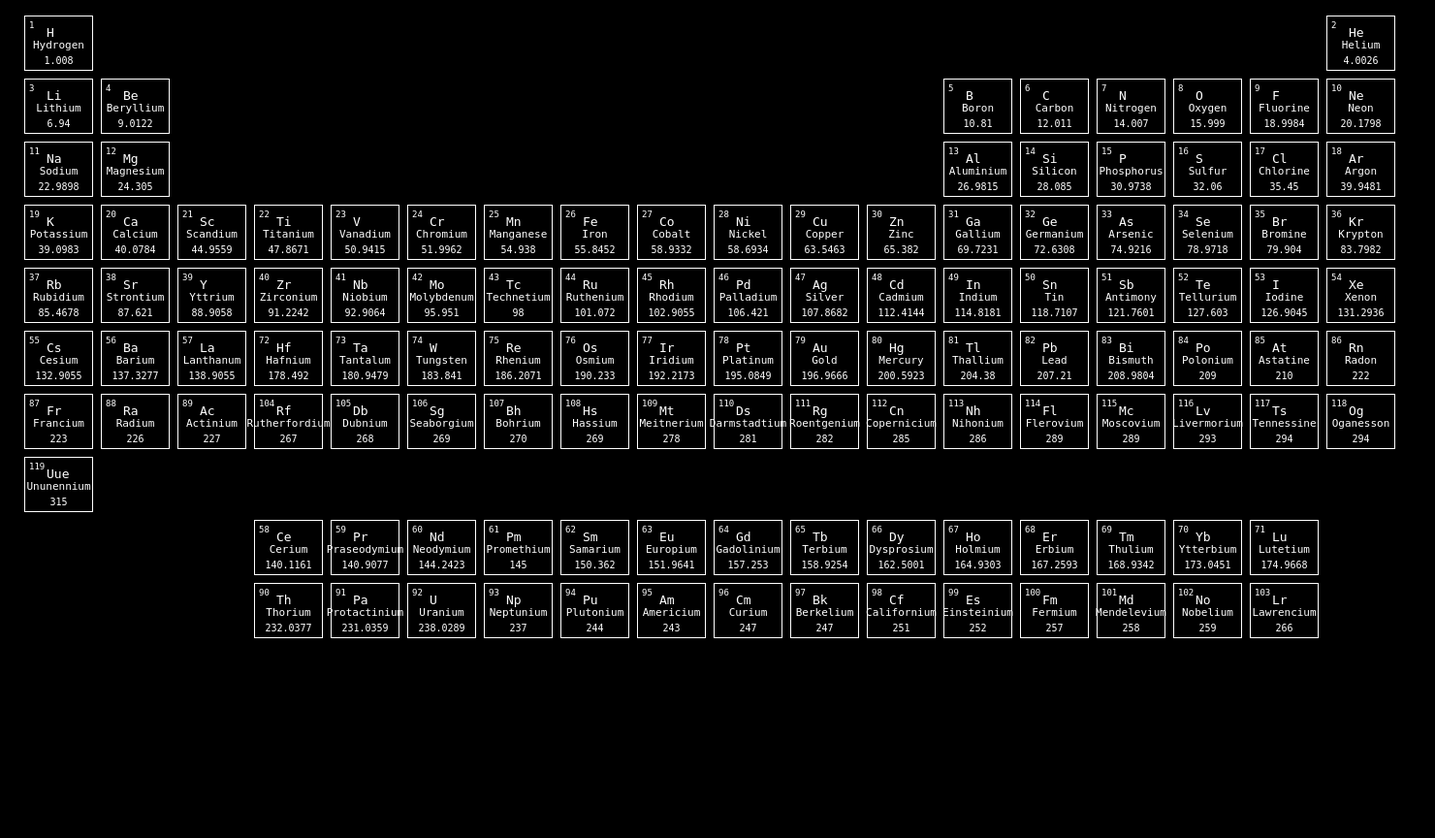
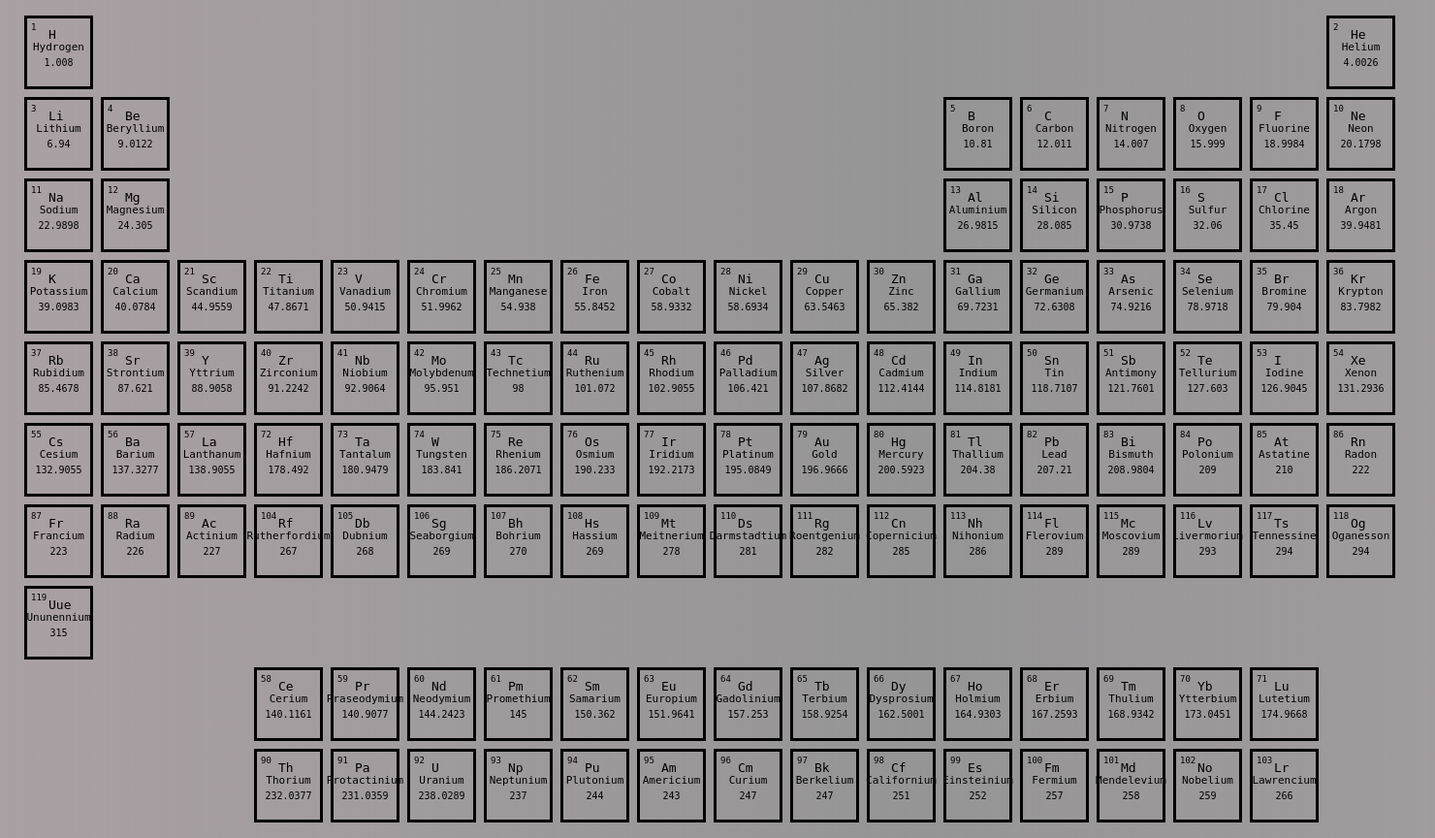
Before and after one commit to praTeek271/Periodic_Table, a Flask app: page / in a window 1480 px wide. Shown: the whole page at 97% size. Before the commit the page ends 658 px from the top, so only its background shows below. Run offline with Flask 2, Linux system fonts and the light colour scheme.

Commit message:
hovr:__patch__

```diff
--- a/static/style.css
+++ b/static/style.css
@@ -1,7 +1,6 @@
 * {
     margin: 4px;
     padding: 0;
-
 }
 
 :root {
@@ -16,12 +15,23 @@
     --other_non_metals:#3396cb;
     --halogens:#3396cb;
     --noble_gases:#3396cb;
+
+    --c1:#36353786;
+    --c2:#a5959ad3;
+}
+@keyframes background-pan{
+    from { background-position:0% center; }
+    to{background-position: -200% center;}
 }
 body{
-    background: black;
+    animation: background-pan 5s linear infinite;
+    background: linear-gradient(to right,var(--c1),var(--c2),var(--c1));
+    background-size: 200%;
+    overflow: hidden;
     font-family: monospace;
 }
 .Periodic_table {
+    background: transparent;
     display: grid;
     grid-template-columns: repeat(18, 79px);
     grid-column-start: col-start 2;
@@ -29,10 +39,23 @@ body{
 }
 
 .box {
-    border: 1px solid white;
-    color: white;
+    border: 3px solid #000000;
+    color: black;
     font-weight: 500;
 }
+
+.shell::backdrop {
+    background:var(--background);
+}
+
+.box:hover,.box:active,.box:focus{
+    border: 3px solid var(--background);
+}
+.select:focus,.select:active,.select:hover{
+    color: var(--background);
+}
+
+
 .atomic_no{
     font-size: 9px;
     position: absolute;
@@ -58,3 +81,9 @@ body{
     display: flex;
     justify-content: center;
 }
+
+.prevent-select {
+    -webkit-user-select: none; /* Safari */
+    -ms-user-select: none; /* IE 10 and IE 11 */
+    user-select: none; /* Standard syntax */
+}
--- a/templates/index.html
+++ b/templates/index.html
@@ -10,11 +10,15 @@
 <body>
     <div class="Periodic_table" id="box">
         {% for atomic_no,symbol,name,atomic_mass,xpos,ypos,cpk_hex in elements %}
-        <div class="box" style="grid-column: {{xpos}};grid-row:{{ypos}}; ">
-            <span class="atomic_no">{{atomic_no}}</span>
-            <span class="symbol">{{symbol}}</span>
-            <span class="name">{{name}}</span>
-            <span class="atomic_mass">{{atomic_mass}}</span>
+        <div class="box select {{atomic_no}}" style="grid-column: {{xpos}};grid-row:{{ypos}};--background: #{{cpk_hex}}">
+            <span class="atomic_no prevent-select select" style="--background: #{{cpk_hex}}">{{atomic_no}}</span>
+            <span class="symbol prevent-select select" style="--background: #{{cpk_hex}}">{{symbol}}</span>
+            <span class="name prevent-select select" style="--background: #{{cpk_hex}}">{{name}}</span>
+            <span class="atomic_mass prevent-select select" style="--background: #{{cpk_hex}}">{{atomic_mass}}</span>
+            <shell>
+                <span class="elec_config prevent-select select" style="display:none;--background: #{{cpk_hex}}">elec_config</span>
+                <span class="shell_no prevent-select select" style="display:none;--background: #{{cpk_hex}}">shell_no</span>
+            </shell>
         </div>
         {% endfor %}
         <br>
```
